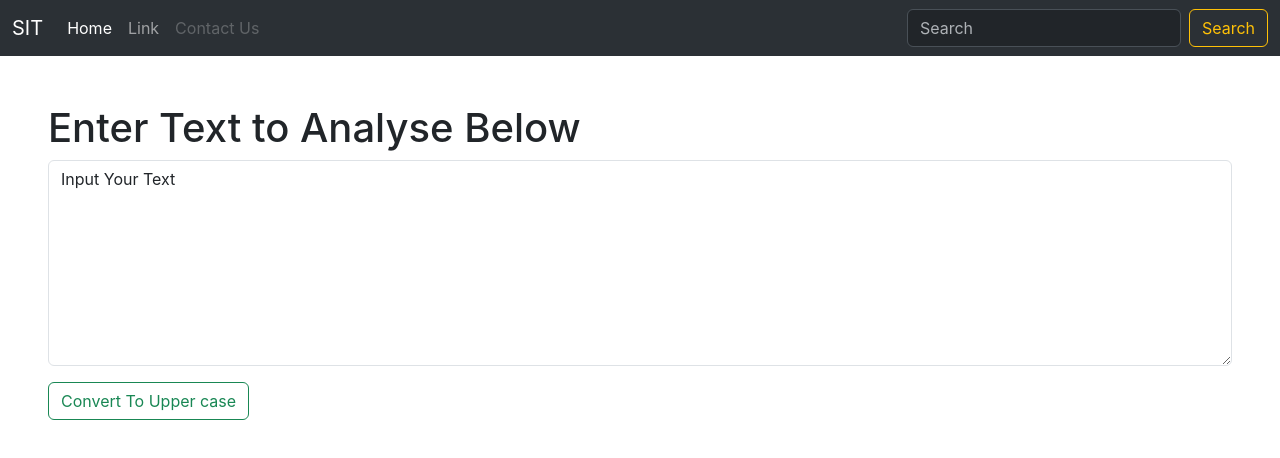
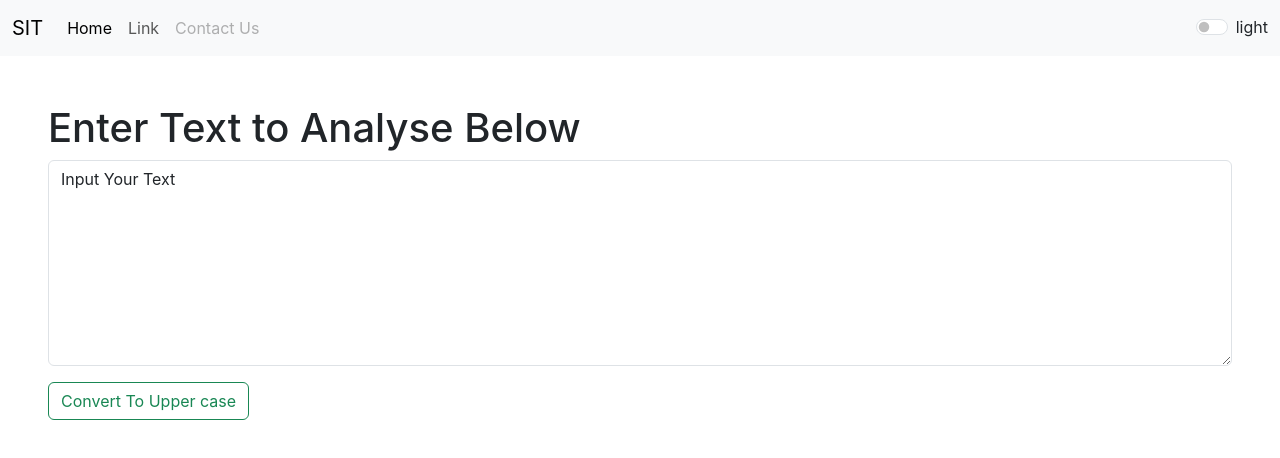
Before and after one commit to 6353079417/React-app-demo, a React (Create React App) app: page / in a window 1280 px wide. Shown: the top 458 px of the page. Built offline with nearby package versions, Linux system fonts and the light colour scheme.

Commit message:
some changes

```diff
--- a/src/App.js
+++ b/src/App.js
@@ -1,13 +1,24 @@
-
+import {useState} from 'react'
 import './App.css';
 import Navbar from './components/Navbar';
 import TextForm from './components/TextForm';
 
 
 function App() {
+    const [mode,setMode] = useState('light')
+
+    const toggleMode = () => {
+      if (mode === 'light') {
+        setMode('dark');
+        document.body.style.background="black"
+      } else {
+        setMode("light");
+        document.body.style.background="white"
+      }
+    }
   return (
     <>
-      <Navbar title="SIT" aboutText="Contact Us"/>
+      <Navbar title="SIT" aboutText="Contact Us" mode={mode} toggleMode = {toggleMode} />
       <TextForm heading="Enter Text to Analyse Below"/>
     </>
   );
--- a/src/components/Navbar.js
+++ b/src/components/Navbar.js
@@ -5,7 +5,7 @@
 export default function Navbar(props) {
     return (
         <div>
-            <nav className="navbar navbar-expand-lg bg-body-tertiary bg-dark "  data-bs-theme="dark" >
+            <nav className={`navbar navbar-expand-lg bg-${props.mode} navbar-${props.mode}`}>
 
                 <div className="container-fluid">
                     <a className="navbar-brand" href="#">{props.title}</a>
@@ -26,9 +26,10 @@
                             </li>
                         </ul>
                         <form className="d-flex" role="search">
-                            <input className="form-control me-2" type="search" placeholder="Search" aria-label="Search" />
+                        <div className="form-check form-switch">
+                          <input className="form-check-input" type="checkbox" role="switch" id="flexSwitchCheckDefault" onClick={props.toggleMode}/>{props.mode}
 
-                            <button className="btn btn-outline-warning" type="submit">Search</button>
+                        </div>
                         </form>
                     </div>
                 </div>
```
